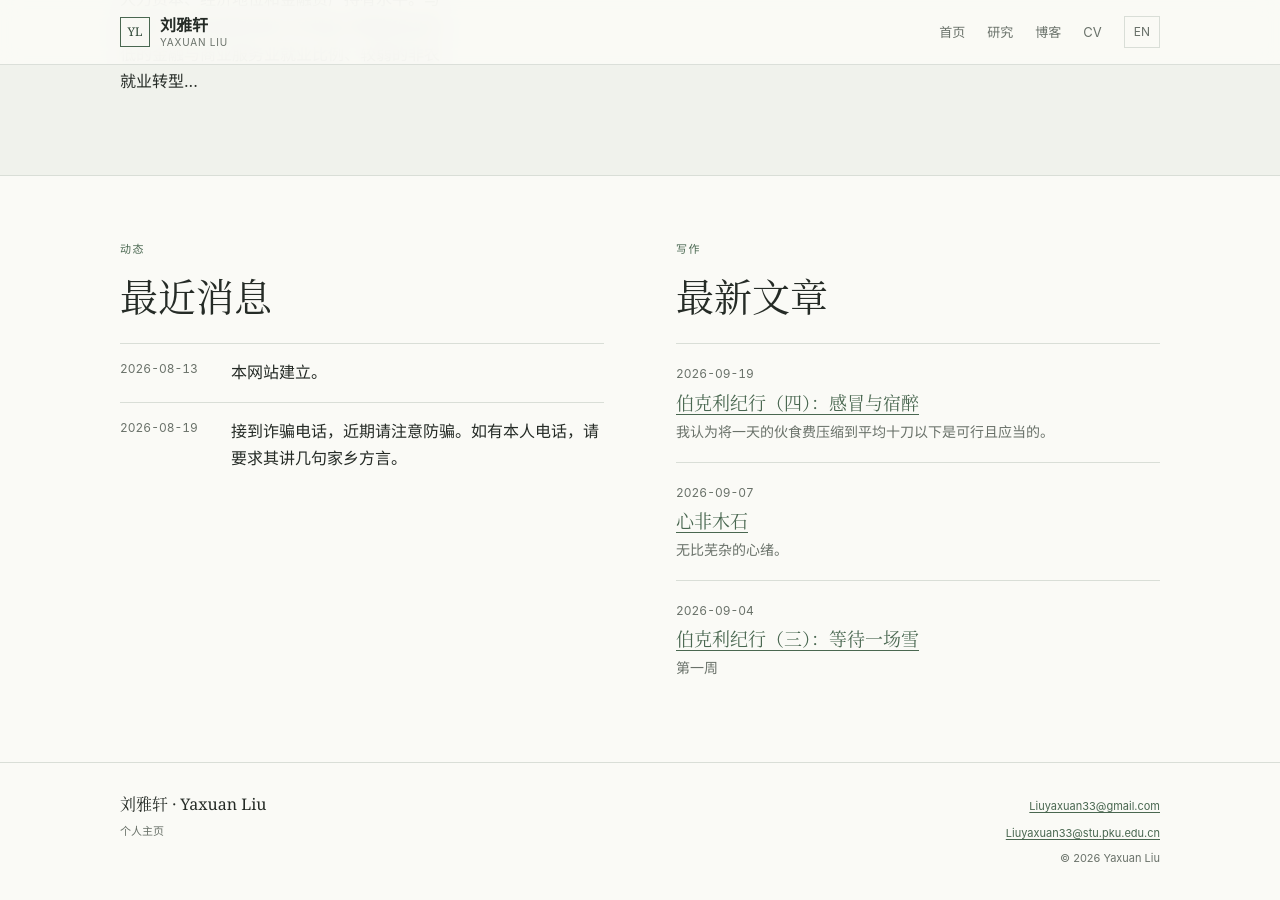
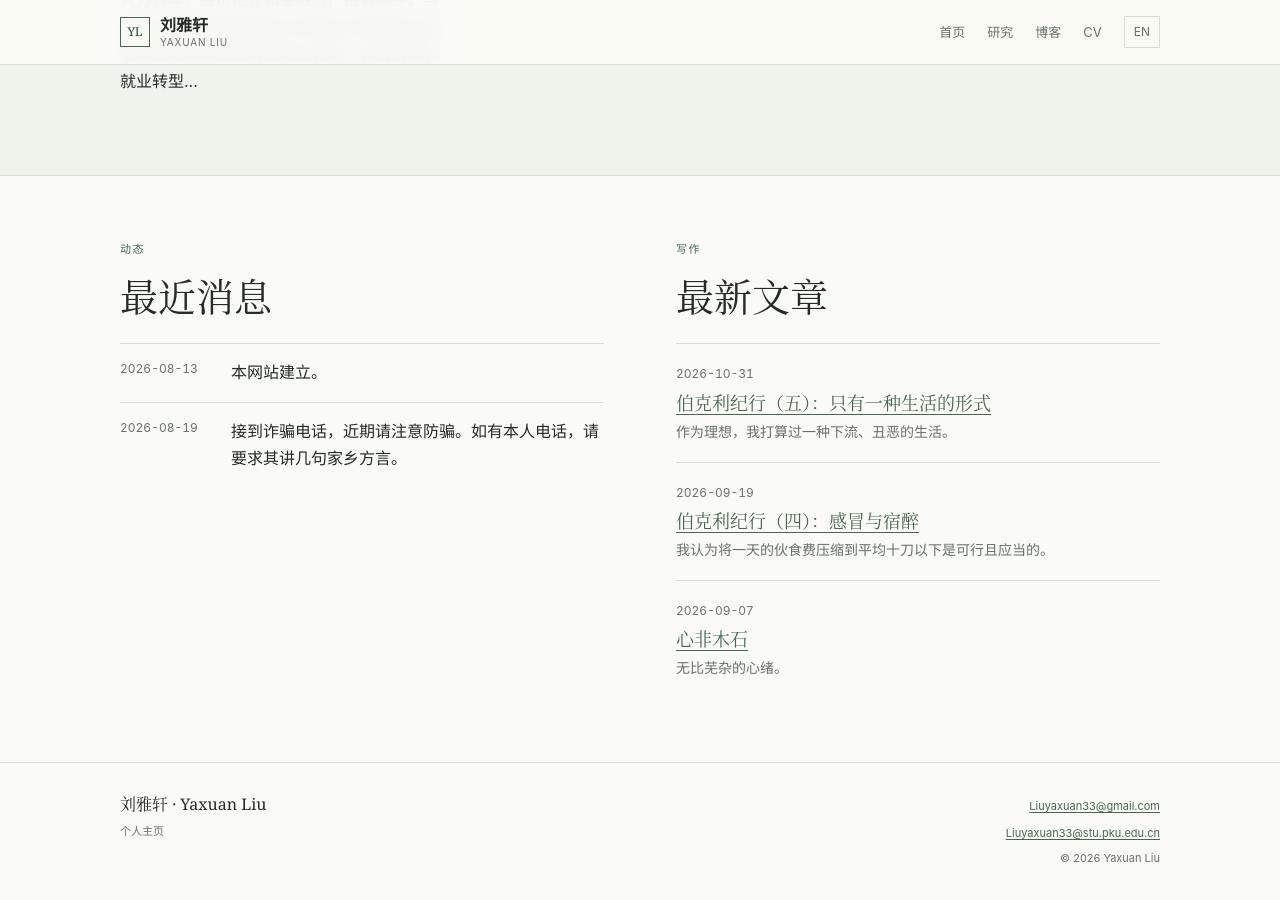
Before and after one commit to LiuYaxuan33/LiuYaxuan33.github.io, a Jekyll site: the page built from index.html, in a window 1280 px wide and 900 px high, scrolled down 1388 px. Built offline with Jekyll 4.4.1, drawn with Linux system fonts in a browser that asks for light colours; some of the changed lines change nothing that is shown.

Commit message:
blog: update 2026-09-25-203501.md

```diff
--- a/_posts/2026-09-25-203501.md
+++ b/_posts/2026-09-25-203501.md
@@ -8,8 +8,8 @@
   - 伯克利
   - 游记
   - 日记
-date: 2026-09-25
-published: false
+date: 2026-10-31
+published: true
 comments: true
 ---
 > 你坐下来，爱情说
@@ -18,6 +18,26 @@
 >
 > 于是我坐下来吃了起来
 
+期中考试好像莫名其妙就结束了。每次考试结束后回想考前的时间，总有种被愚弄了的感觉。于是更加讨厌考试，更加讨厌规规矩矩上课写作业的本科教育。
 
+断断续续找各路老师聊自己的研究，英语口语水平有了一定提高。
 
-&nbsp;
+母亲五十岁生日，却只能线上祝贺，不由有些愧疚。我的降生可能是母亲生命中第二严重的错误；我啜食这错误的罪的汁液生长成人，每每想到这一点，便更加愧疚。母亲的善良、审慎和保守是我将用一生学习的精神财富。
+
+九月给一位德国教授发邮件，索取一本1930年代的期刊扫描本，没想到一个月后对方又来信询问我是否清楚一本旧藏书的始末。刚好了解一点，遂用AI写了封德语说明回过去。
+
+喝了不少酒，打了不少游戏。Trader Joe's的便宜果味起泡酒刚开始喝起来不错，喝到第三瓶时便腻得不行。名义上三种口味，却只在入口的第一秒有分别，接下来只有千篇一律的甜腻和故作深沉的酒精。上次买的苹果威士忌太甜只能作甜味剂，又买了一瓶，力气着实可以，风味却稍欠，不过价钱十三美元不到，倒也没什么好抱怨的。白朗姆则更次，说成是为酒精而酒精亦无不可。或凉爽或烦躁的夜里，尽力让胸中莫名其妙的浪涛平静下来，这时酒精就帮了大忙。安得与君相决绝，免教生死作相思。这样的日子希望尽快结束。
+
+读书。做饭时读波兰尼，上课日子的中午溜到东亚图书馆读汪晖，睡不着又没来得及喝酒的夜里读《舞！舞！舞！》。小说烂得可以，但其烂又有内在的（先验的）原因和（历史的）脉络，因此烂得格外让人心烦和厌恶。
+
+从图书馆借来一些资料，用手机扫描后再还回去，作为生活中为数不多的真正意义上的劳动。
+
+旁听哲学史课。康德不出意料地无聊，而谢林——真怕他在课程期间打碎窗户冲进来，揪住谁的领子大骂一顿。
+
+越发觉得大多数人活在梦里。那就是说，都患有不同程度的癔症。为此恶心和焦虑。
+
+开始用墨西哥辣酱和烤箱做烤鸡腿，底下垫墨西哥薄饼tortilla，打上鸡蛋。十五分钟时出锅，把薄饼和鸡蛋盛出，鸡腿继续再烤半小时。薄饼的名字总让人想到烈酒和科幻电影里的怪兽。
+
+入台证办不成，遂买了飞广州的回国机票。写到这里，肚子饿了起来。
+
+万圣节。白天走在路上，迎面走来一位成人身材（而非身高！）的小黄人，大为震悚。
```
